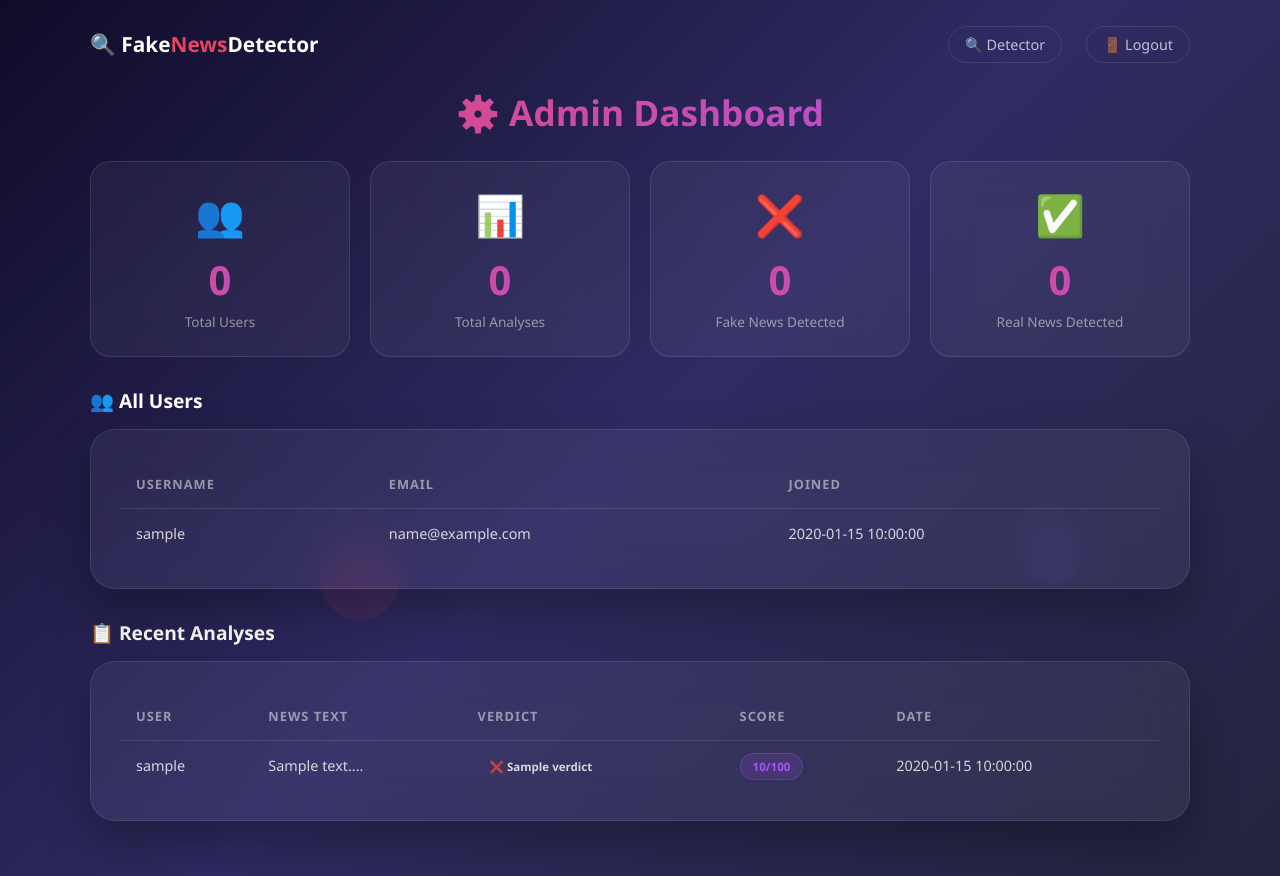
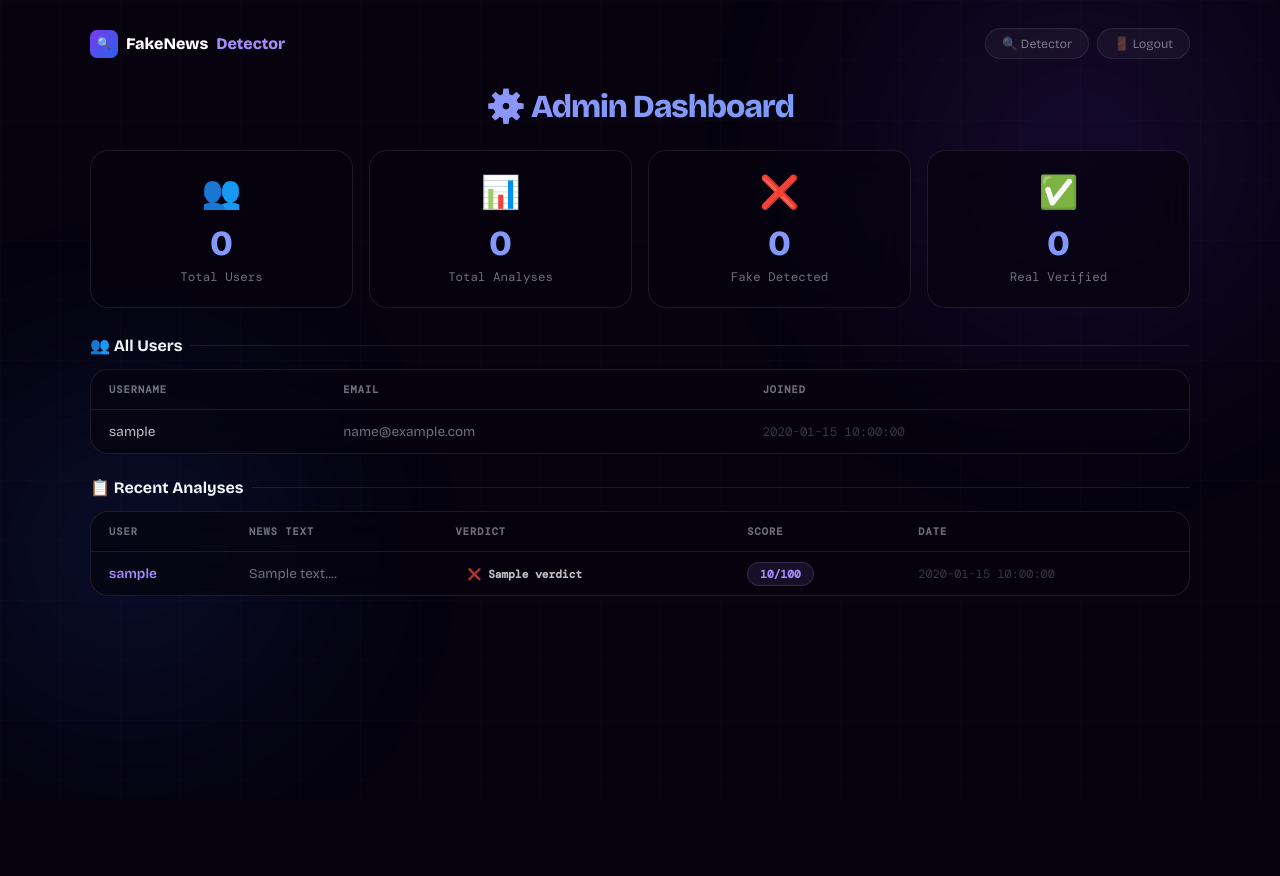
Before and after one commit to explorerkartik/FakeNewsDetector, a Flask app: page /admin in a window 1280 px wide. After the commit the page ends 744 px from the top, so only its background shows below. Run offline with Flask 3, Linux system fonts and the light colour scheme; a user stored in the database is signed in; a database or web service that is not in the repository returns one stand-in record (values such as "Sample title"); data that the repository does not hold is empty; parts of the project's set-up code (start-up, migrations or seed data) failed here and were passed over; some libraries are stand-ins or nearby versions.

Commit message:
Update admin.html

```diff
--- a/templates/admin.html
+++ b/templates/admin.html
@@ -1,286 +1,84 @@
 <!DOCTYPE html>
 <html lang="en">
 <head>
-    <meta charset="UTF-8">
-    <meta name="viewport" content="width=device-width, initial-scale=1.0">
-    <title>Admin Dashboard - Fake News Detector</title>
+<meta charset="UTF-8"><meta name="viewport" content="width=device-width, initial-scale=1.0">
+<title>Admin - FakeNews Detector</title>
+<link href="https://fonts.googleapis.com/css2?family=Bricolage+Grotesque:wght@400;600;700;800&family=DM+Mono:wght@400;500&display=swap" rel="stylesheet">
 <style>
-        * { margin: 0; padding: 0; box-sizing: border-box; }
-
-        body {
-            font-family: 'Segoe UI', Tahoma, Geneva, Verdana, sans-serif;
-            background: linear-gradient(135deg, #0f0c29, #302b63, #24243e);
-            min-height: 100vh;
-            padding: 30px;
-        }
-
-        .bg-circles {
-            position: fixed;
-            top: 0; left: 0;
-            width: 100%; height: 100%;
-            z-index: 0;
-            overflow: hidden;
-        }
-
-        .bg-circles span {
-            position: absolute;
-            display: block;
-            border-radius: 50%;
-            animation: animate 20s linear infinite;
-            bottom: -150px;
-        }
-
-        .bg-circles span:nth-child(1) { width: 80px; height: 80px; left: 25%; background: rgba(233,69,96,0.15); animation-delay: 0s; }
-        .bg-circles span:nth-child(2) { width: 20px; height: 20px; left: 10%; background: rgba(100,100,255,0.15); animation-delay: 2s; animation-duration: 12s; }
-        .bg-circles span:nth-child(3) { width: 20px; height: 20px; left: 70%; background: rgba(233,69,96,0.15); animation-delay: 4s; }
-        .bg-circles span:nth-child(4) { width: 60px; height: 60px; left: 80%; background: rgba(100,100,255,0.15); animation-delay: 0s; animation-duration: 18s; }
-
-        @keyframes animate {
-            0% { transform: translateY(0) rotate(0deg); opacity: 1; }
-            100% { transform: translateY(-1000px) rotate(720deg); opacity: 0; }
-        }
-
-        .container {
-            position: relative;
-            z-index: 1;
-            max-width: 1100px;
-            margin: 0 auto;
-        }
-
-        .nav {
-            display: flex;
-            justify-content: space-between;
-            align-items: center;
-            margin-bottom: 30px;
-        }
-
-        .nav-logo {
-            color: white;
-            font-size: 1.3em;
-            font-weight: 700;
-        }
-
-        .nav-logo span { color: #e94560; }
-
-        .nav-links a {
-            color: rgba(255,255,255,0.7);
-            text-decoration: none;
-            margin-left: 20px;
-            font-size: 0.9em;
-            padding: 8px 16px;
-            border-radius: 20px;
-            border: 1px solid rgba(255,255,255,0.1);
-            transition: all 0.3s;
-        }
-
-        .nav-links a:hover {
-            background: rgba(255,255,255,0.1);
-            color: white;
-        }
-
-        h1 {
-            font-size: 2.2em;
-            font-weight: 800;
-            background: linear-gradient(90deg, #e94560, #a855f7);
-            -webkit-background-clip: text;
-            -webkit-text-fill-color: transparent;
-            margin-bottom: 25px;
-            text-align: center;
-        }
-
-        h2 {
-            color: white;
-            font-size: 1.2em;
-            margin-bottom: 15px;
-            margin-top: 30px;
-        }
-
-        .stats {
-            display: grid;
-            grid-template-columns: repeat(auto-fit, minmax(200px, 1fr));
-            gap: 20px;
-            margin-bottom: 30px;
-        }
-
-        .stat-card {
-            background: rgba(255,255,255,0.05);
-            backdrop-filter: blur(20px);
-            border: 1px solid rgba(255,255,255,0.1);
-            border-radius: 20px;
-            padding: 25px;
-            text-align: center;
-            transition: all 0.3s;
-        }
-
-        .stat-card:hover {
-            transform: translateY(-5px);
-            border-color: rgba(233,69,96,0.3);
-        }
-
-        .stat-icon { font-size: 2.5em; margin-bottom: 10px; }
-
-        .stat-card h3 {
-            font-size: 2.5em;
-            font-weight: 800;
-            background: linear-gradient(90deg, #e94560, #a855f7);
-            -webkit-background-clip: text;
-            -webkit-text-fill-color: transparent;
-        }
-
-        .stat-card p {
-            color: rgba(255,255,255,0.5);
-            font-size: 0.85em;
-            margin-top: 5px;
-        }
-
-        .card {
-            background: rgba(255,255,255,0.05);
-            backdrop-filter: blur(20px);
-            border: 1px solid rgba(255,255,255,0.1);
-            border-radius: 25px;
-            padding: 30px;
-            box-shadow: 0 25px 50px rgba(0,0,0,0.3);
-            overflow-x: auto;
-            margin-bottom: 25px;
-        }
-
-        table {
-            width: 100%;
-            border-collapse: collapse;
-        }
-
-        th {
-            padding: 15px;
-            text-align: left;
-            color: rgba(255,255,255,0.5);
-            font-size: 0.8em;
-            text-transform: uppercase;
-            letter-spacing: 1px;
-            border-bottom: 1px solid rgba(255,255,255,0.1);
-        }
-
-        td {
-            padding: 15px;
-            border-bottom: 1px solid rgba(255,255,255,0.05);
-            color: rgba(255,255,255,0.8);
-            font-size: 0.9em;
-        }
-
-        tr:last-child td { border-bottom: none; }
-        tr:hover td { background: rgba(255,255,255,0.03); }
-
-        .badge {
-            padding: 5px 12px;
-            border-radius: 20px;
-            font-size: 0.8em;
-            font-weight: 700;
-        }
-
-        .badge-real {
-            background: rgba(16,185,129,0.15);
-            border: 1px solid rgba(16,185,129,0.3);
-            color: #10b981;
-        }
-
-        .badge-fake {
-            background: rgba(233,69,96,0.15);
-            border: 1px solid rgba(233,69,96,0.3);
-            color: #e94560;
-        }
-
-        .score-pill {
-            background: rgba(168,85,247,0.15);
-            border: 1px solid rgba(168,85,247,0.3);
-            color: #a855f7;
-            padding: 5px 12px;
-            border-radius: 20px;
-            font-size: 0.8em;
-            font-weight: 700;
-        }
+{%- raw -%}
+:root{--p1:#7c3aed;--p2:#2563eb;--p3:#a78bfa;--p4:#60a5fa;--bg:#06030f;--glass:rgba(255,255,255,0.04);--glass-border:rgba(255,255,255,0.09);--text:#f1f5f9;--text-muted:rgba(241,245,249,0.45);--text-dim:rgba(241,245,249,0.22);}
+*,*::before,*::after{margin:0;padding:0;box-sizing:border-box;}button,a{cursor:pointer;}
+body{font-family:'Bricolage Grotesque',sans-serif;background:var(--bg);color:var(--text);min-height:100vh;padding:28px;}
+.bg-scene{position:fixed;inset:0;z-index:0;pointer-events:none;}
+.orb{position:absolute;border-radius:50%;filter:blur(90px);opacity:0.18;}
+.orb1{width:600px;height:600px;background:radial-gradient(circle,#7c3aed,transparent 70%);top:-150px;right:-100px;}
+.orb2{width:500px;height:500px;background:radial-gradient(circle,#2563eb,transparent 70%);bottom:0;left:-120px;}
+.grid-bg{position:absolute;inset:0;background-image:linear-gradient(rgba(167,139,250,0.02)1px,transparent 1px),linear-gradient(90deg,rgba(167,139,250,0.02)1px,transparent 1px);background-size:60px 60px;}
+.container{position:relative;z-index:1;max-width:1100px;margin:0 auto;}
+.nav{display:flex;justify-content:space-between;align-items:center;margin-bottom:28px;}
+.nav-logo{color:white;font-size:1rem;font-weight:800;display:flex;align-items:center;gap:8px;text-decoration:none;}
+.nav-logo .logo-icon{width:28px;height:28px;background:linear-gradient(135deg,var(--p1),var(--p2));border-radius:7px;display:flex;align-items:center;justify-content:center;font-size:0.7rem;}
+.nav-logo span{color:var(--p3);}
+.nav-links{display:flex;gap:8px;}
+.nav-links a{color:var(--text-muted);text-decoration:none;font-size:0.78rem;padding:7px 16px;border-radius:100px;border:1px solid var(--glass-border);background:var(--glass);transition:all 0.2s;}
+.nav-links a:hover{color:white;border-color:var(--p3);}
+.page-title{font-size:2rem;font-weight:800;letter-spacing:-1px;background:linear-gradient(135deg,var(--p3),var(--p4));-webkit-background-clip:text;-webkit-text-fill-color:transparent;background-clip:text;margin-bottom:24px;text-align:center;}
+.stats{display:grid;grid-template-columns:repeat(auto-fit,minmax(200px,1fr));gap:16px;margin-bottom:28px;}
+.stat-card{background:rgba(6,3,15,0.7);backdrop-filter:blur(20px);border:1px solid var(--glass-border);border-radius:18px;padding:22px;text-align:center;transition:all 0.25s;}
+.stat-card:hover{transform:translateY(-4px);border-color:rgba(167,139,250,0.25);box-shadow:0 16px 40px rgba(124,58,237,0.12);}
+.stat-icon{font-size:2rem;margin-bottom:10px;}
+.stat-card h3{font-size:2.2rem;font-weight:800;background:linear-gradient(135deg,var(--p3),var(--p4));-webkit-background-clip:text;-webkit-text-fill-color:transparent;background-clip:text;}
+.stat-card p{color:var(--text-muted);font-size:0.78rem;margin-top:4px;font-family:'DM Mono',monospace;}
+.section-title{color:var(--text);font-size:1rem;font-weight:700;margin:24px 0 14px;display:flex;align-items:center;gap:8px;}
+.section-title::after{content:'';flex:1;height:1px;background:var(--glass-border);}
+.card{background:rgba(6,3,15,0.7);backdrop-filter:blur(20px);border:1px solid var(--glass-border);border-radius:18px;overflow:hidden;margin-bottom:20px;}
+.card-scroll{overflow-x:auto;}
+table{width:100%;border-collapse:collapse;min-width:500px;}
+th{padding:13px 18px;text-align:left;color:var(--text-muted);font-size:0.65rem;text-transform:uppercase;letter-spacing:1px;border-bottom:1px solid var(--glass-border);font-family:'DM Mono',monospace;}
+td{padding:13px 18px;border-bottom:1px solid rgba(255,255,255,0.03);color:rgba(255,255,255,0.75);font-size:0.85rem;}
+tr:last-child td{border-bottom:none;}
+tr:hover td{background:rgba(255,255,255,0.02);}
+.badge{padding:4px 12px;border-radius:100px;font-size:0.7rem;font-weight:700;font-family:'DM Mono',monospace;}
+.badge-real{background:rgba(16,185,129,0.12);border:1px solid rgba(16,185,129,0.25);color:#34d399;}
+.badge-fake{background:rgba(239,68,68,0.12);border:1px solid rgba(239,68,68,0.25);color:#f87171;}
+.score-pill{background:rgba(167,139,250,0.1);border:1px solid rgba(167,139,250,0.2);color:var(--p3);padding:4px 12px;border-radius:100px;font-size:0.7rem;font-weight:700;font-family:'DM Mono',monospace;}
+{%- endraw -%}
 </style>
 </head>
 <body>
-    <div class="bg-circles">
-        <span></span><span></span><span></span><span></span>
-    </div>
-
+<div class="bg-scene"><div class="orb orb1"></div><div class="orb orb2"></div><div class="grid-bg"></div></div>
 <div class="container">
   <div class="nav">
-            <div class="nav-logo">🔍 Fake<span>News</span>Detector</div>
-            <div class="nav-links">
-                <a href="/detector">🔍 Detector</a>
-                <a href="/logout">🚪 Logout</a>
+    <a href="/" class="nav-logo"><div class="logo-icon">🔍</div>FakeNews<span>Detector</span></a>
+    <div class="nav-links"><a href="/detector">🔍 Detector</a><a href="/logout">🚪 Logout</a></div>
   </div>
+  <h1 class="page-title">⚙️ Admin Dashboard</h1>
+  <div class="stats">
+    <div class="stat-card"><div class="stat-icon">👥</div><h3>{{ total_users }}</h3><p>Total Users</p></div>
+    <div class="stat-card"><div class="stat-icon">📊</div><h3>{{ total_analyses }}</h3><p>Total Analyses</p></div>
+    <div class="stat-card"><div class="stat-icon">❌</div><h3>{{ total_fake }}</h3><p>Fake Detected</p></div>
+    <div class="stat-card"><div class="stat-icon">✅</div><h3>{{ total_real }}</h3><p>Real Verified</p></div>
   </div>
-
-        <h1>⚙️ Admin Dashboard</h1>
-
-        <div class="stats">
-            <div class="stat-card">
-                <div class="stat-icon">👥</div>
-                <h3>{{ total_users }}</h3>
-                <p>Total Users</p>
-            </div>
-            <div class="stat-card">
-                <div class="stat-icon">📊</div>
-                <h3>{{ total_analyses }}</h3>
-                <p>Total Analyses</p>
-            </div>
-            <div class="stat-card">
-                <div class="stat-icon">❌</div>
-                <h3>{{ total_fake }}</h3>
-                <p>Fake News Detected</p>
-            </div>
-            <div class="stat-card">
-                <div class="stat-icon">✅</div>
-                <h3>{{ total_real }}</h3>
-                <p>Real News Detected</p>
-            </div>
-        </div>
-
-        <h2>👥 All Users</h2>
-        <div class="card">
-            <table>
+  <div class="section-title">👥 All Users</div>
+  <div class="card"><div class="card-scroll"><table>
+    <tr><th>Username</th><th>Email</th><th>Joined</th></tr>
+    {% for user in all_users %}
+    <tr><td>{{ user['username'] }}</td><td style="color:var(--text-muted);">{{ user['email'] }}</td><td style="color:var(--text-dim);font-family:'DM Mono',monospace;font-size:0.78rem;">{{ user['created_at'] }}</td></tr>
+    {% endfor %}
+  </table></div></div>
+  <div class="section-title">📋 Recent Analyses</div>
+  <div class="card"><div class="card-scroll"><table>
+    <tr><th>User</th><th>News Text</th><th>Verdict</th><th>Score</th><th>Date</th></tr>
+    {% for a in recent_analyses %}
     <tr>
-                    <th>Username</th>
-                    <th>Email</th>
-                    <th>Joined</th>
-                </tr>
-                {% for user in all_users %}
-                <tr>
-                    <td>{{ user['username'] }}</td>
-                    <td>{{ user['email'] }}</td>
-                    <td>{{ user['created_at'] }}</td>
+      <td style="color:var(--p3);font-weight:600;">{{ a['username'] }}</td>
+      <td style="color:var(--text-muted);max-width:200px;overflow:hidden;text-overflow:ellipsis;white-space:nowrap;">{{ a['input_text'][:80] }}...</td>
+      <td><span class="badge badge-{{ a['verdict'].lower() }}">{{ '✅' if a['verdict'] == 'REAL' else '❌' }} {{ a['verdict'] }}</span></td>
+      <td><span class="score-pill">{{ a['credibility_score'] }}/100</span></td>
+      <td style="color:var(--text-dim);font-family:'DM Mono',monospace;font-size:0.75rem;">{{ a['created_at'] }}</td>
     </tr>
     {% endfor %}
-            </table>
-        </div>
-
-        <h2>📋 Recent Analyses</h2>
-        <div class="card">
-            <table>
-                <tr>
-                    <th>User</th>
-                    <th>News Text</th>
-                    <th>Verdict</th>
-                    <th>Score</th>
-                    <th>Date</th>
-                </tr>
-                {% for a in recent_analyses %}
-                <tr>
-                    <td>{{ a['username'] }}</td>
-                    <td>{{ a['input_text'][:80] }}...</td>
-                    <td>
-                        <span class="badge badge-{{ a['verdict'].lower() }}">
-                            {{ '✅' if a['verdict'] == 'REAL' else '❌' }} {{ a['verdict'] }}
-                        </span>
-                    </td>
-                    <td><span class="score-pill">{{ a['credibility_score'] }}/100</span></td>
-                    <td>{{ a['created_at'] }}</td>
-                </tr>
-                {% endfor %}
-            </table>
-        </div>
+  </table></div></div>
 </div>
 </body>
 </html>
```
Lines whose indentation alone changed are shown as unchanged.
